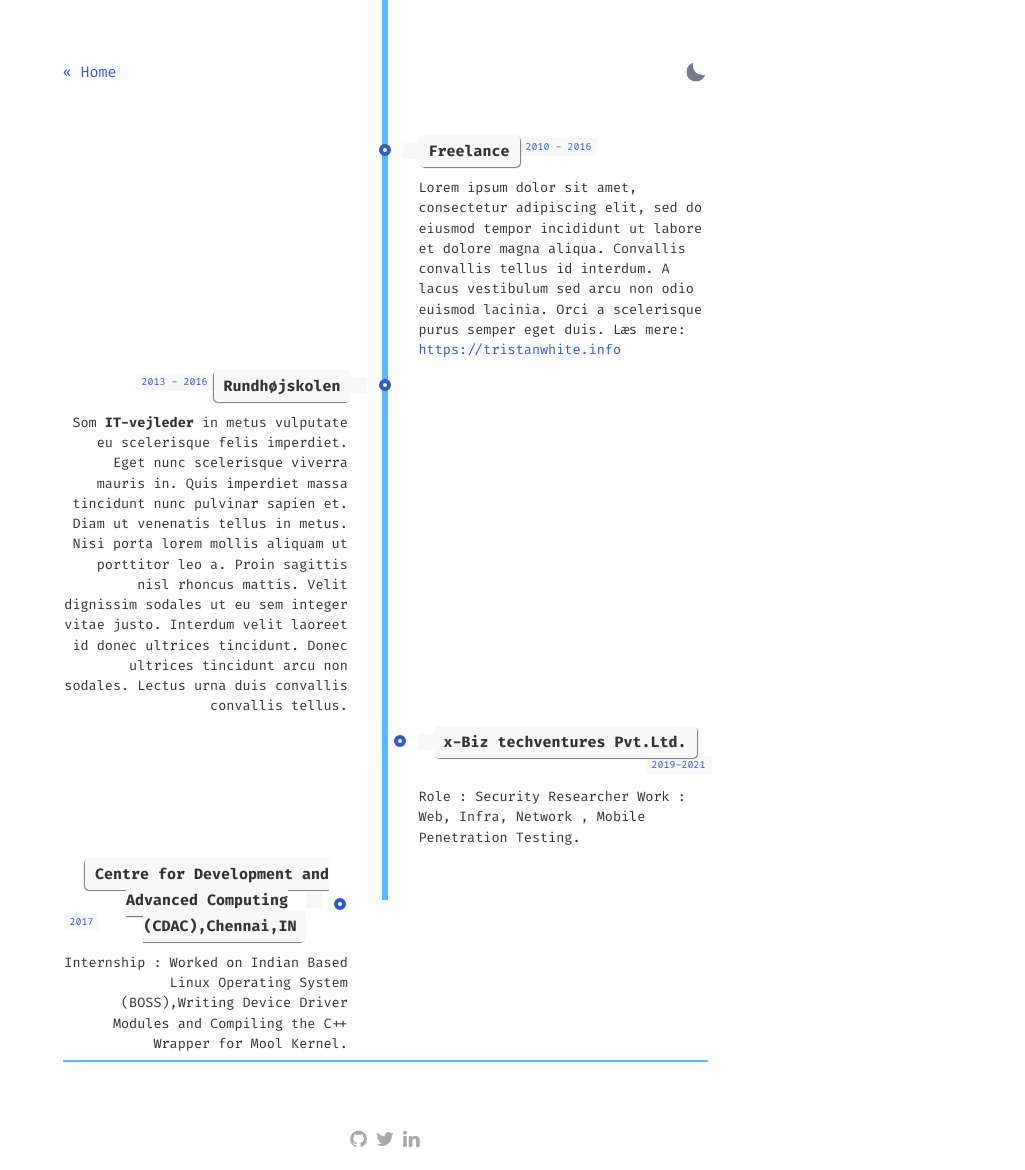
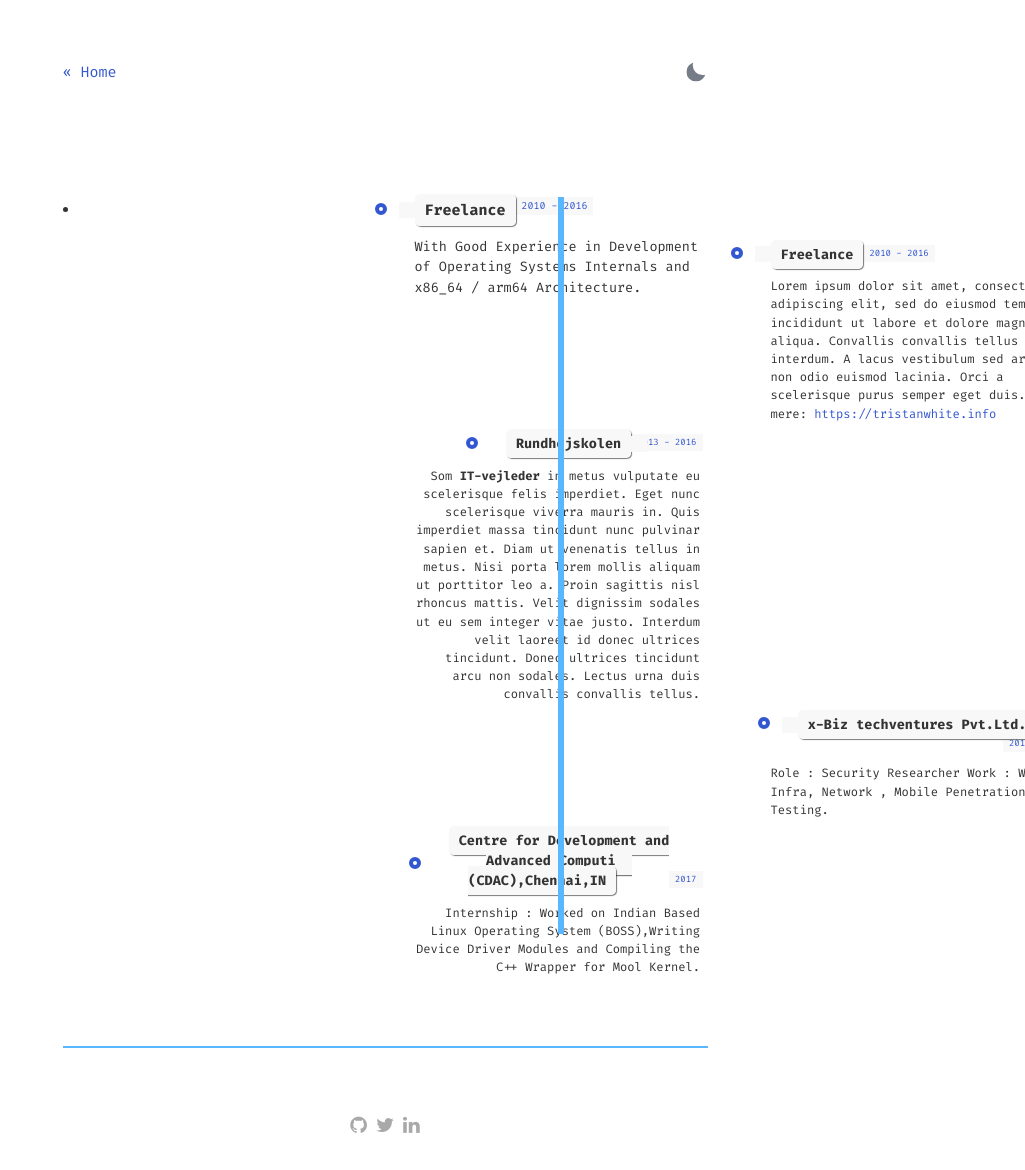
Before and after one commit to yashomer1994/yashomer1994.github.io, a Jekyll site: the page built from about.html, in a window 1280 px wide. Shown: the whole page, without its empty margins (255-1280 px from the left). Built offline with Jekyll 4.4.1, drawn with Linux system fonts in a browser that asks for light colours.

Commit message:
Update about.html

```diff
--- a/about.html
+++ b/about.html
@@ -4,6 +4,14 @@
 
 <section>
     <!-- The Timeline -->
+    <li>
+        <div class="direction-r">
+            <div class="flag-wrapper">
+                <span class="flag">Freelance</span>
+                <span class="time-wrapper"><span class="time">2010 - 2016</span></span>
+            </div>
+            <div class="desc">
+                With Good Experience in Development of Operating Systems Internals and x86_64 / arm64 Architecture.
 
     <ul class="timeline">
 
```
